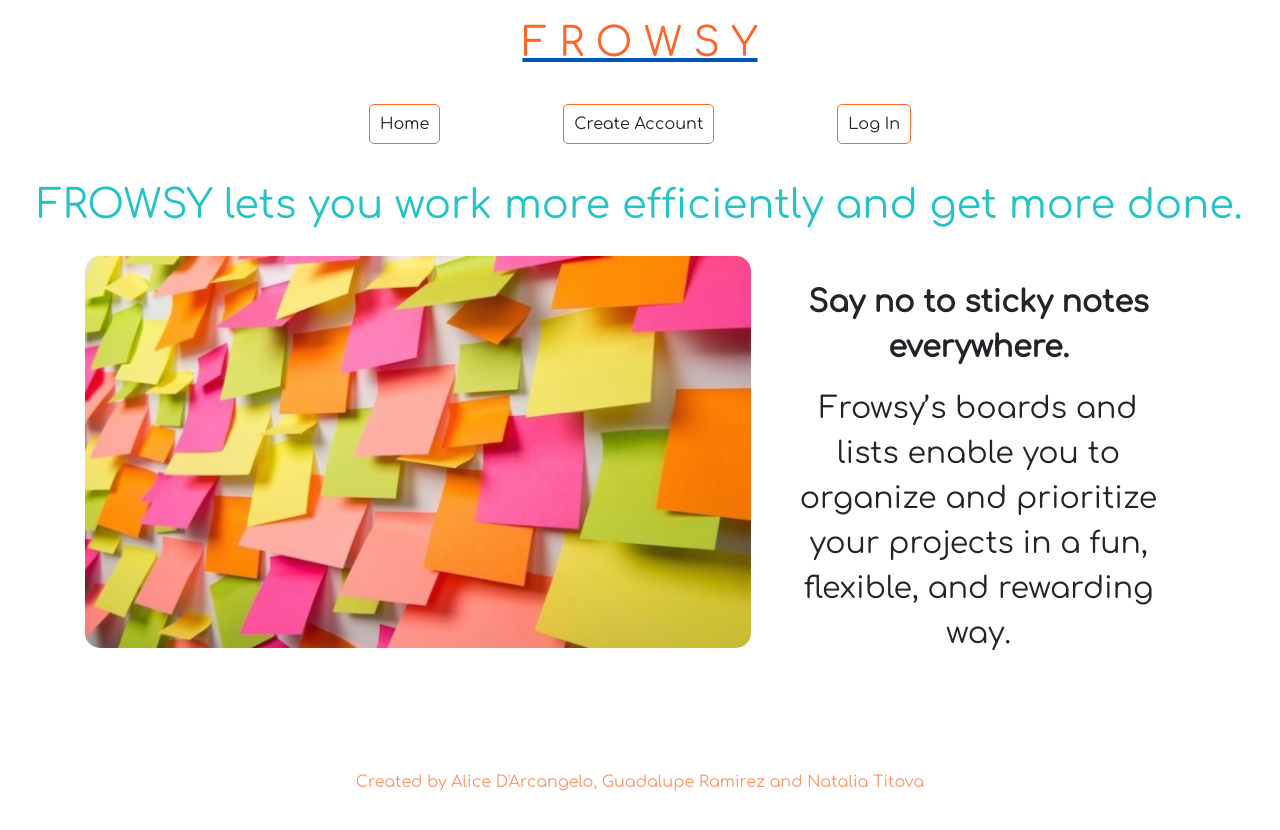
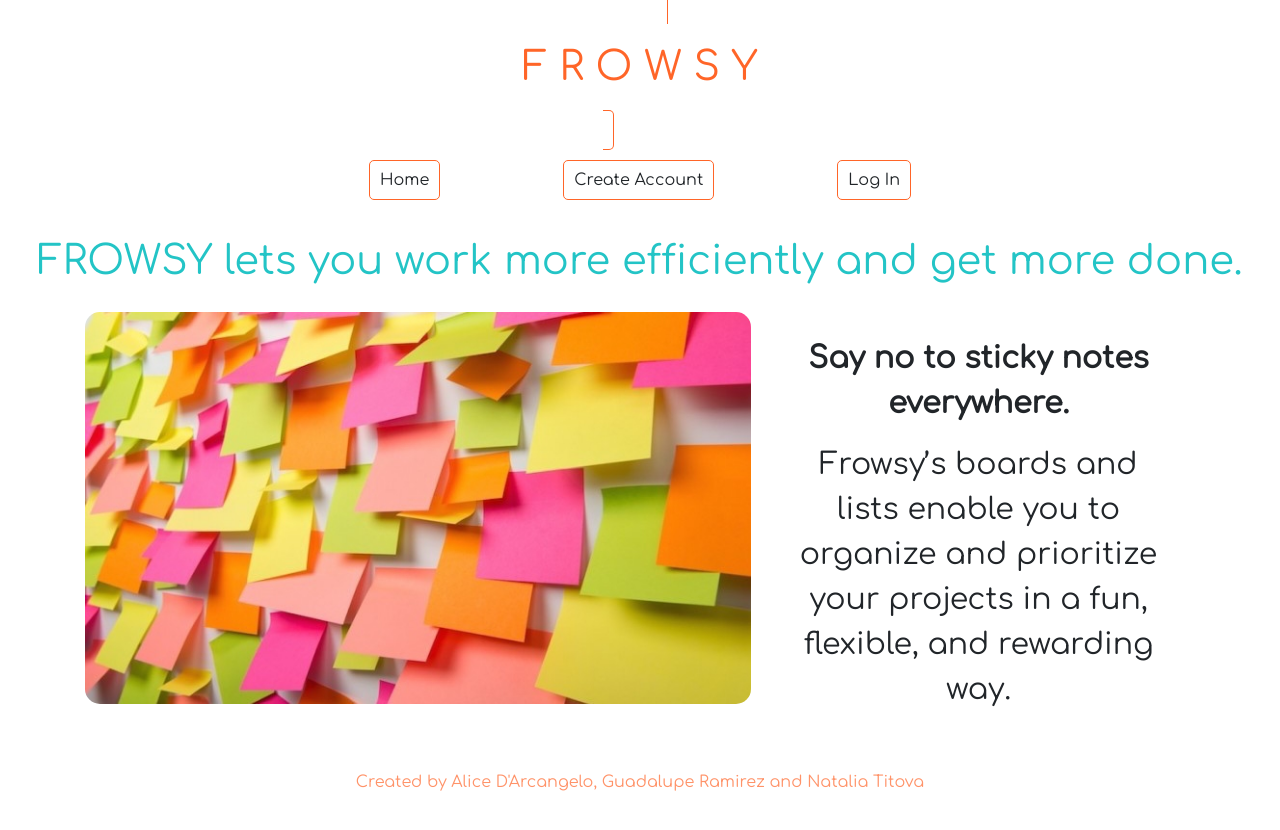
Before and after one commit to bnmlucky/frowsy-front-end, a React (Create React App) app in the folder frowsy-front-end/: page /Home in a window 1280 px wide. Shown: the top 830 px of the page. Built offline with nearby package versions, Linux system fonts and the light colour scheme.

Commit message:
messed up home link

```diff
--- a/frowsy-front-end/src/App.js
+++ b/frowsy-front-end/src/App.js
@@ -76,9 +76,9 @@ class App extends Component {
         <div className="appJs-main-div">
           <div className="topDivHeaderRegisterLogin">
             <div className="FullNav">
-              <a className="navigation-link-head" className="h1" href="/Home">
+              <Link className="navigation-link nav-item" to="/Home">
                 <h1>F R O W S Y</h1>
-              </a>
+              </Link>
               <nav className="navigation">
                 <Link className="navigation-link nav-item" to="/Home">
                   Home
@@ -116,7 +116,6 @@ class App extends Component {
                   <NewUser {...props} handleAddUser={this.handleAddUser} />
                 )}
               />
-
               {this.state.loggedIn ? (
                 <Redirect from="/LogIn" to="/Tasks" />
               ) : (
@@ -127,7 +126,6 @@ class App extends Component {
                   )}
                 />
               )}
-
               {this.state.loggedIn && (
                 <Route
                   path="/Tasks"
```
Lines whose indentation alone changed are shown as unchanged.
